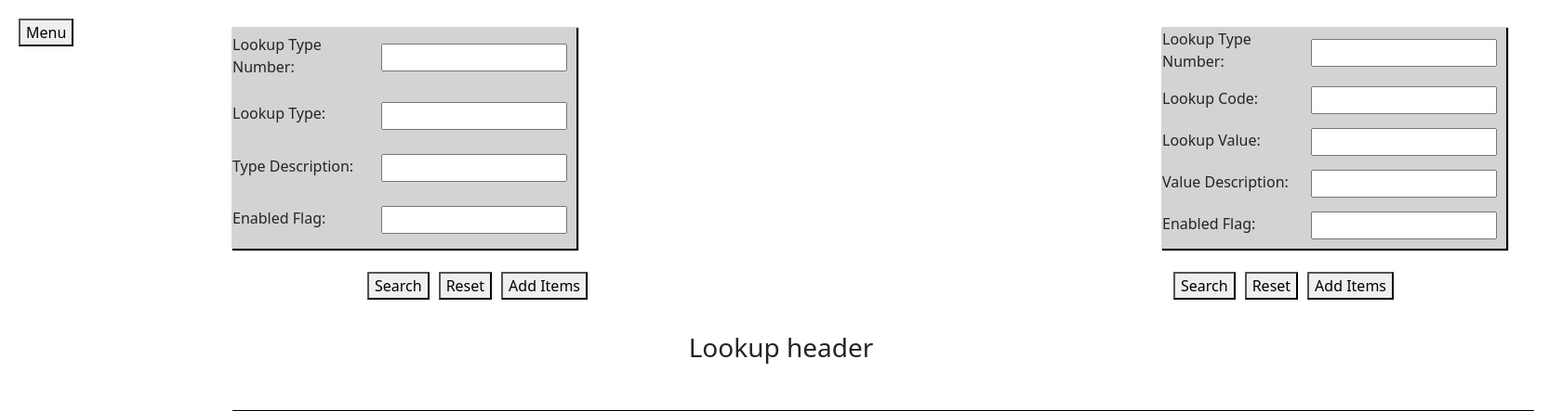
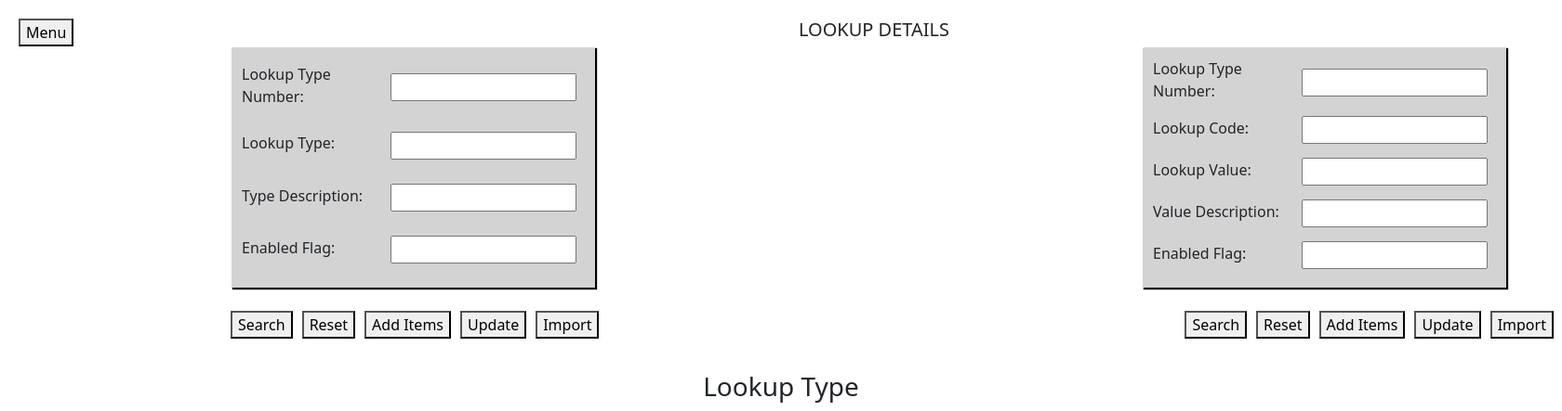
Before and after one commit to amaanshaik20/Infrastructure-Team-Project, a Flask app: page /lookup_details in a window 1680 px wide. Shown: the part 89-532 px from the top of the page at 93% size. Run offline with Flask 3, Linux system fonts and the light colour scheme.

Commit message:
Update lookup_details.html

```diff
--- a/templates/lookup_details.html
+++ b/templates/lookup_details.html
@@ -31,6 +31,7 @@
             margin-right: 30px;
             box-shadow: 1px 1px 1px 1px black;
             background-color: lightgray;
+            padding: 10px;
         }
 
         .search input {
@@ -93,7 +94,7 @@
             /* justify-content: center; */
             /* Adjust as needed */
             /* align-items: center; */
-            margin-left: 390px;
+            margin-left: 243px;
 
             /* Adjust as needed */
         }
@@ -185,7 +186,7 @@
         </div>
     </nav>
     <button class="toggle-btn" onclick="toggleSidebar()">Menu</button>
-
+    <h3 style="margin-top: 30px; text-align: center;margin-top: -10PX;margin-left: 200PX;font-size: 20PX;">LOOKUP DETAILS</h3>
     <div class="filters-lookup_type" id="filters">
         <div class="box1">
             <div class="search">
@@ -238,12 +239,18 @@
                     <div>
                         <button onclick="resetFilters()" class="reset">Reset</button>
                     </div>
-                    <!-- <form action="/execute" method="post">
+                    <form action="/execute2" method="post">
                     <button class="additem" style="margin: 5px;"> Add Items</button>
-                </form> -->
-                    <div>
+                </form>
+                <form action="/update2" method="post">
+                    <button  style="margin: 5px;">Update</button>
+                </form>
+                <form action="/upload2" method="post">
+                    <button  style="margin: 5px;">Import</button>
+                </form>
+                    <!-- <div>
                         <button onclick="toggleAddBar()">Add Items</button>
-                    </div>
+                    </div> -->
                 </div>
 
                 <div class="button-container" id="btn">
@@ -253,12 +260,18 @@
                     <div>
                         <button onclick="resetFilters_()" class="reset">Reset</button>
                     </div>
-                    <!-- <form action="/execute" method="post">
+                    <form action="/execute3" method="post">
                     <button class="additem" style="margin: 5px;"> Add Items</button>
-                </form> -->
-                    <div>
+                </form>
+                <form action="/update3" method="post">
+                    <button  style="margin: 5px;">Update</button>
+                </form>
+                <form action="/upload3" method="post">
+                    <button  style="margin: 5px;">Import</button>
+                </form>
+                    <!-- <div>
                         <button onclick="toggleAddBar1()">Add Items</button>
-                    </div>
+                    </div> -->
                 </div>
             </div>
         </div>
@@ -346,7 +359,7 @@
         </div>
     </div>
     <center>
-        <h3 style="margin-top: 30px;">Lookup header</h3>
+        <h3 style="margin-top: 30px;">Lookup Type</h3>
     </center>
     <div class="container1">
         <div id="typeDataContainer" class="matter">
```
